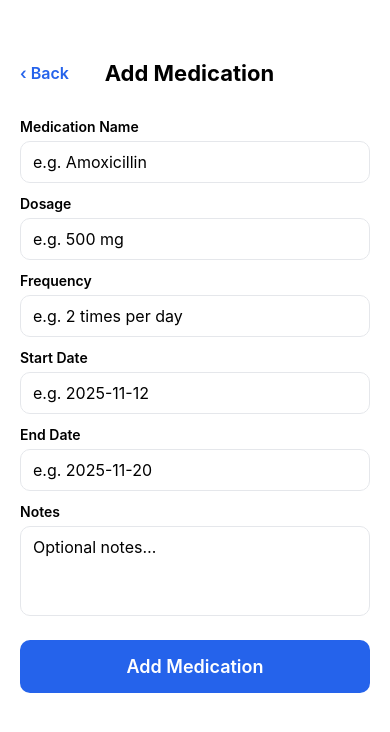
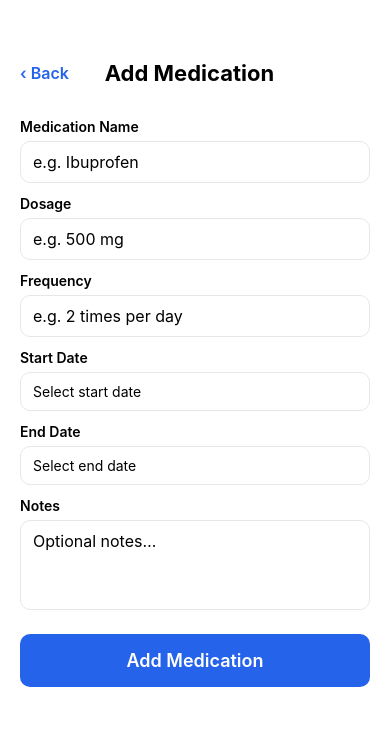
Before and after one commit to Nicagugarcia/RxminderAPP, a React Native app in the folder rxminder/: screen /createMedication in a window 390 px wide. Shown: the top 732 px of the page. Built offline with nearby package versions, Linux system fonts and the light colour scheme.

Commit message:
made it so dates are now in date format

```diff
--- a/rxminder/package.json
+++ b/rxminder/package.json
@@ -9,6 +9,7 @@
     "web": "expo start --web"
   },
   "dependencies": {
+    "@react-native-community/datetimepicker": "8.4.4",
     "@react-navigation/bottom-tabs": "^7.8.4",
     "@react-navigation/native": "^7.1.19",
     "@react-navigation/native-stack": "^7.6.2",
--- a/rxminder/src/screens/main/createMedication.tsx
+++ b/rxminder/src/screens/main/createMedication.tsx
@@ -8,6 +8,10 @@ import {
   ScrollView,
 } from "react-native";
 import { useMedications } from "../../store/medicationStore";
+import DateTimePicker, {
+  DateTimePickerEvent,
+} from "@react-native-community/datetimepicker";
+import { Platform } from "react-native";
 
 export default function CreateMedication({ navigation }: any) {
   const { addMedication } = useMedications();
@@ -15,8 +19,10 @@ export default function CreateMedication({ navigation }: any) {
   const [name, setName] = useState("");
   const [dosage, setDosage] = useState("");
   const [frequency, setFrequency] = useState("");
-  const [startDate, setStartDate] = useState("");
-  const [endDate, setEndDate] = useState("");
+  const [startDate, setStartDate] = useState<Date | null>(null);
+  const [endDate, setEndDate] = useState<Date | null>(null);
+  const [showStartPicker, setShowStartPicker] = useState(false);
+  const [showEndPicker, setShowEndPicker] = useState(false);
   const [notes, setNotes] = useState("");
 
   const handleAddMedication = () => {
@@ -26,8 +32,8 @@ export default function CreateMedication({ navigation }: any) {
       name,
       dosage,
       frequency,
-      startDate,
-      endDate,
+      startDate: startDate ? startDate.toISOString() : "",
+      endDate: endDate ? endDate.toISOString() : "",
       notes,
     });
 
@@ -52,7 +58,7 @@ export default function CreateMedication({ navigation }: any) {
         <Text style={styles.label}>Medication Name</Text>
         <TextInput
           style={styles.input}
-          placeholder="e.g. Amoxicillin"
+          placeholder="e.g. Ibuprofen"
           value={name}
           onChangeText={setName}
         />
@@ -73,21 +79,50 @@ export default function CreateMedication({ navigation }: any) {
           onChangeText={setFrequency}
         />
 
+        {/* Start Date */}
         <Text style={styles.label}>Start Date</Text>
-        <TextInput
+        <TouchableOpacity
           style={styles.input}
-          placeholder="e.g. 2025-11-12"
-          value={startDate}
-          onChangeText={setStartDate}
-        />
+          onPress={() => setShowStartPicker(true)}
+        >
+          <Text>
+            {startDate ? startDate.toDateString() : "Select start date"}
+          </Text>
+        </TouchableOpacity>
+        {showStartPicker && (
+          <DateTimePicker
+            value={startDate || new Date()}
+            mode="date"
+            display={Platform.OS === "ios" ? "spinner" : "default"}
+            onChange={(event: DateTimePickerEvent, selectedDate?: Date) => {
+              setShowStartPicker(false);
+              if (selectedDate) setStartDate(selectedDate);
+            }}
+          />
+        )}
 
+        {/* End Date */}
         <Text style={styles.label}>End Date</Text>
-        <TextInput
+        <TouchableOpacity
           style={styles.input}
-          placeholder="e.g. 2025-11-20"
-          value={endDate}
-          onChangeText={setEndDate}
-        />
+          onPress={() => setShowEndPicker(true)}
+        >
+          <Text>
+            {endDate ? endDate.toDateString() : "Select end date"}
+          </Text>
+        </TouchableOpacity>
+        {showEndPicker && (
+          <DateTimePicker
+            value={endDate || new Date()}
+            mode="date"
+            display={Platform.OS === "ios" ? "spinner" : "default"}
+            onChange={(event: DateTimePickerEvent, selectedDate?: Date) => {
+              setShowEndPicker(false);
+              if (selectedDate) setEndDate(selectedDate);
+            }}
+          />
+        )}
+
 
         <Text style={styles.label}>Notes</Text>
         <TextInput
```
Also changed, not shown: 1 other file (tests, documents, lock files or other folders).
